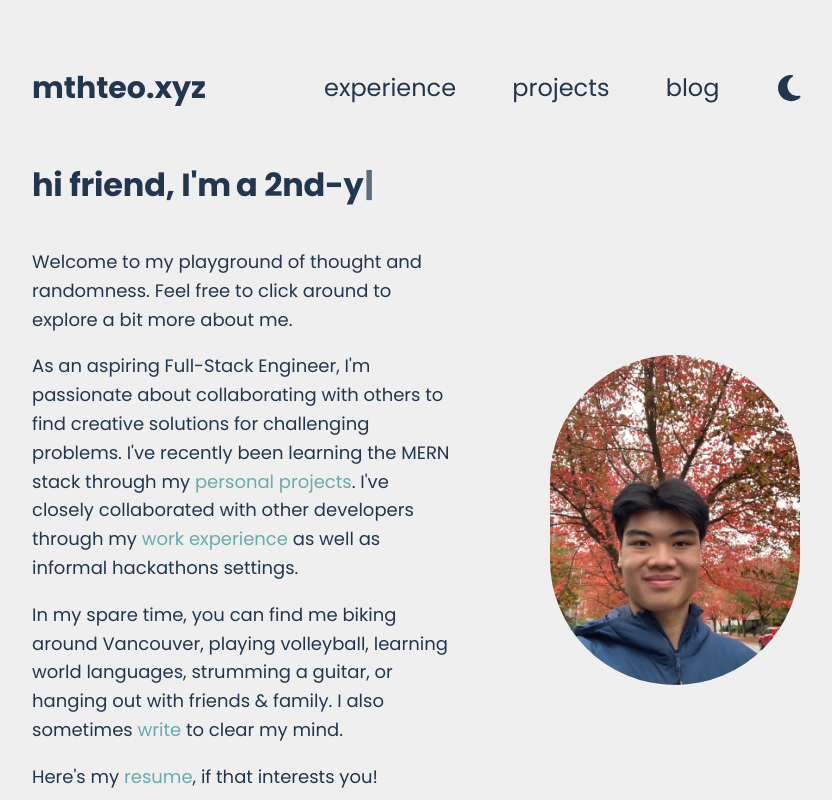
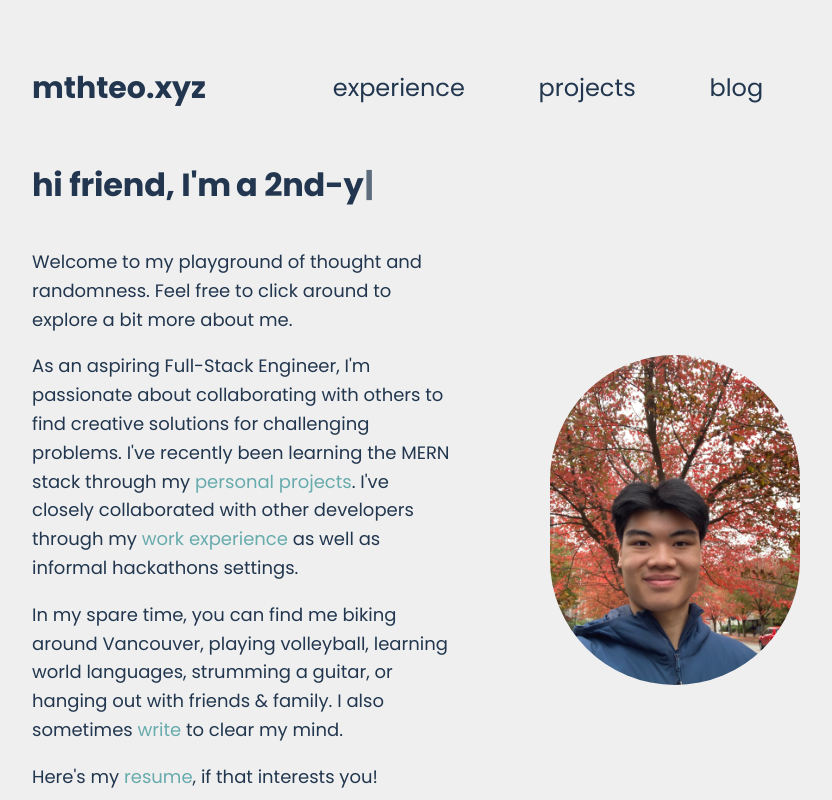
Before and after one commit to meleongg/melvinteo.com, a Next.js app: page / in a window 1280 px wide. Shown: the top 800 px of the page, without its empty margins (224-1056 px from the left). Built offline with nearby package versions, Linux system fonts and the light colour scheme.

Commit message:
fixing theme switch bug

```diff
--- a/components/navbar.tsx
+++ b/components/navbar.tsx
@@ -12,9 +12,6 @@ export default function NavBar() {
 
   useEffect(() => {
     setMounted(true);
-    if (theme === "") {
-      setTheme("light");
-    }
   }, []);
 
   if (!mounted) {
@@ -45,13 +42,20 @@ export default function NavBar() {
           </Link>
         </li>
       </ul>
-      <FontAwesomeIcon
+      {(theme == "dark") && <FontAwesomeIcon
           className={navbarStyles.mode}
-          icon={theme == "dark" ? faSun : faMoon}
+          icon={faSun}
           onClick={() =>
-            theme == "dark" ? setTheme("light") : setTheme("dark")
+            setTheme("light")
           }
-        />
+        />}
+      {(theme == "light") && <FontAwesomeIcon
+          className={navbarStyles.mode}
+          icon={faMoon}
+          onClick={() =>
+            setTheme("dark")
+          }
+        />}
     </nav>
   );
 }
```
